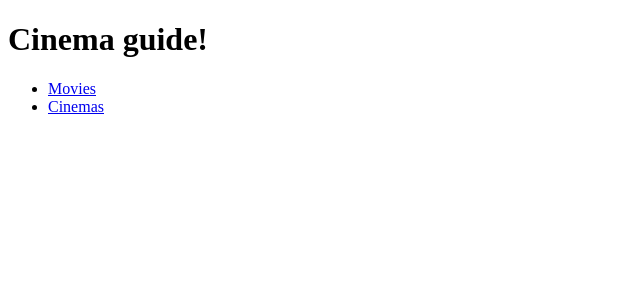
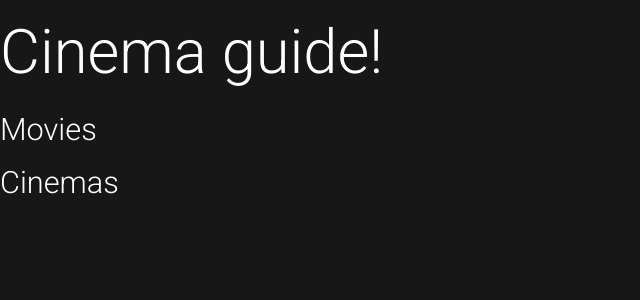
Before and after one commit to rmar8138/cinema-guide, an Angular app: page / in a window 1280 px wide. Shown: the top 300 px of the page, without its empty margins (0-640 px from the left). Built offline with nearby package versions, Linux system fonts and the light colour scheme.

Commit message:
Set up default styles and variables

```diff
--- a/src/styles.scss
+++ b/src/styles.scss
@@ -1 +1,66 @@
-/* You can add global styles to this file, and also import other style files */
+// IMPORTS
+@import url("https://fonts.googleapis.com/css?family=Roboto:300,400&display=swap");
+
+// COLOR VARIABLES //
+
+$color-black: #000;
+$color-dark-grey: #171717;
+$color-light-grey: #696969;
+$color-white: #fff;
+
+// FONT SIZE VARIABLES //
+$base-size: 1.6rem;
+$scale-ratio: 1.2;
+$text-xs: calc($base-size / ($scale-ratio * $scale-ratio));
+$text-sm: calc($base-size / $scale-ratio);
+$text-md: calc($base-size * $scale-ratio);
+$text-lg: calc($base-size * $scale-ratio * $scale-ratio);
+$text-xl: calc($base-size * $scale-ratio * $scale-ratio * $scale-ratio);
+
+// SPACING VARIABLES //
+
+$space-unit: 1.6rem;
+$space-xs: calc(0.5 * $space-unit);
+$space-sm: calc(0.75 * $space-unit);
+$space-md: calc(1.25 * $space-unit);
+$space-lg: calc(2 * $space-unit);
+$space-xl: calc(3.25 * $space-unit);
+
+* {
+  margin: 0;
+  padding: 0;
+  box-sizing: inherit;
+}
+
+html {
+  box-sizing: border-box;
+  background-color: $color-dark-grey;
+}
+
+body {
+  font-family: "Roboto", "sans-serif";
+  font-size: $text-md;
+  font-weight: 300;
+  line-height: 1.7;
+  color: $color-white;
+}
+
+h1,
+h2,
+h3 {
+  font-weight: 300;
+}
+
+h2,
+h3 {
+  color: $color-light-grey;
+}
+
+a {
+  text-decoration: none;
+  color: $color-white;
+}
+
+ul {
+  list-style: none;
+}
```
